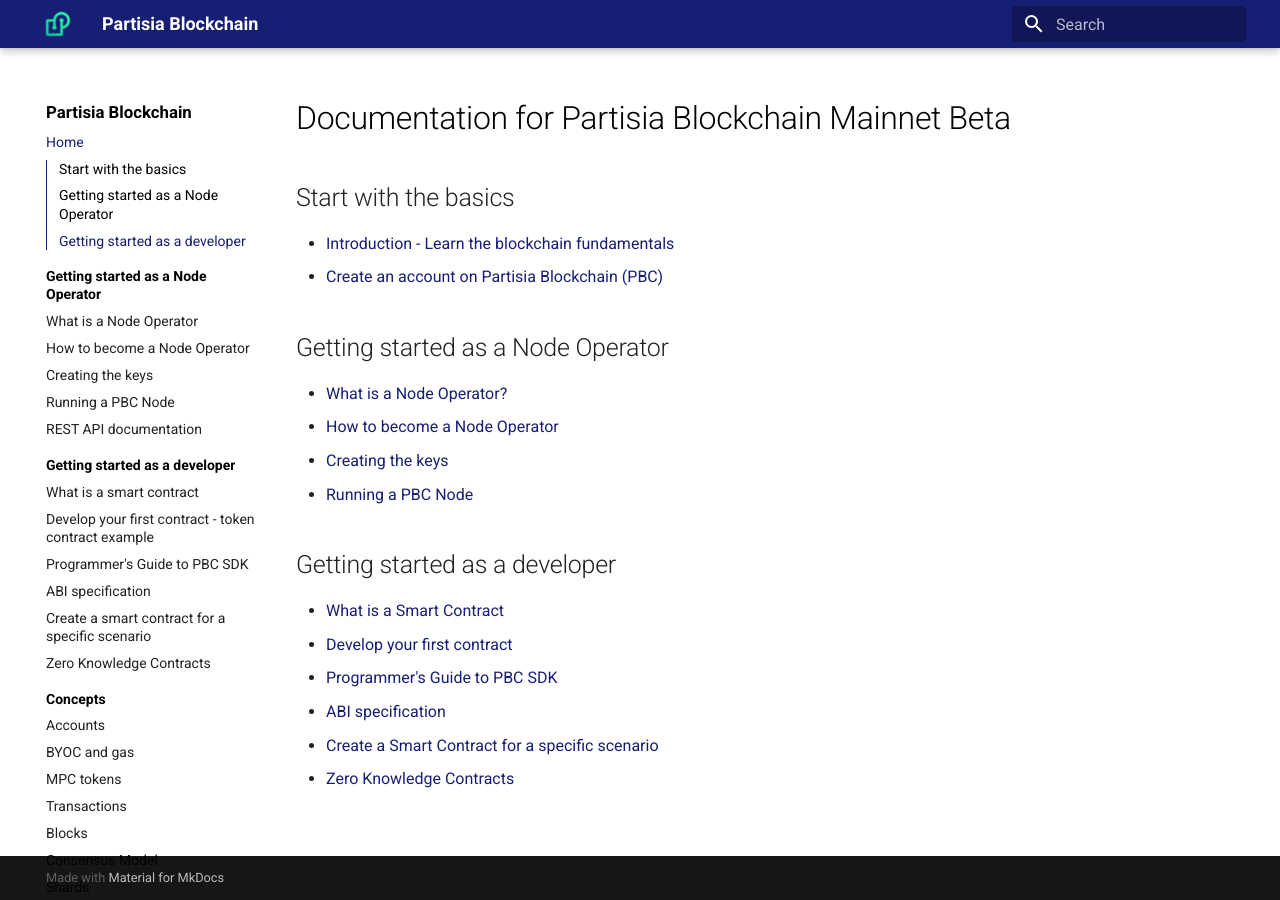
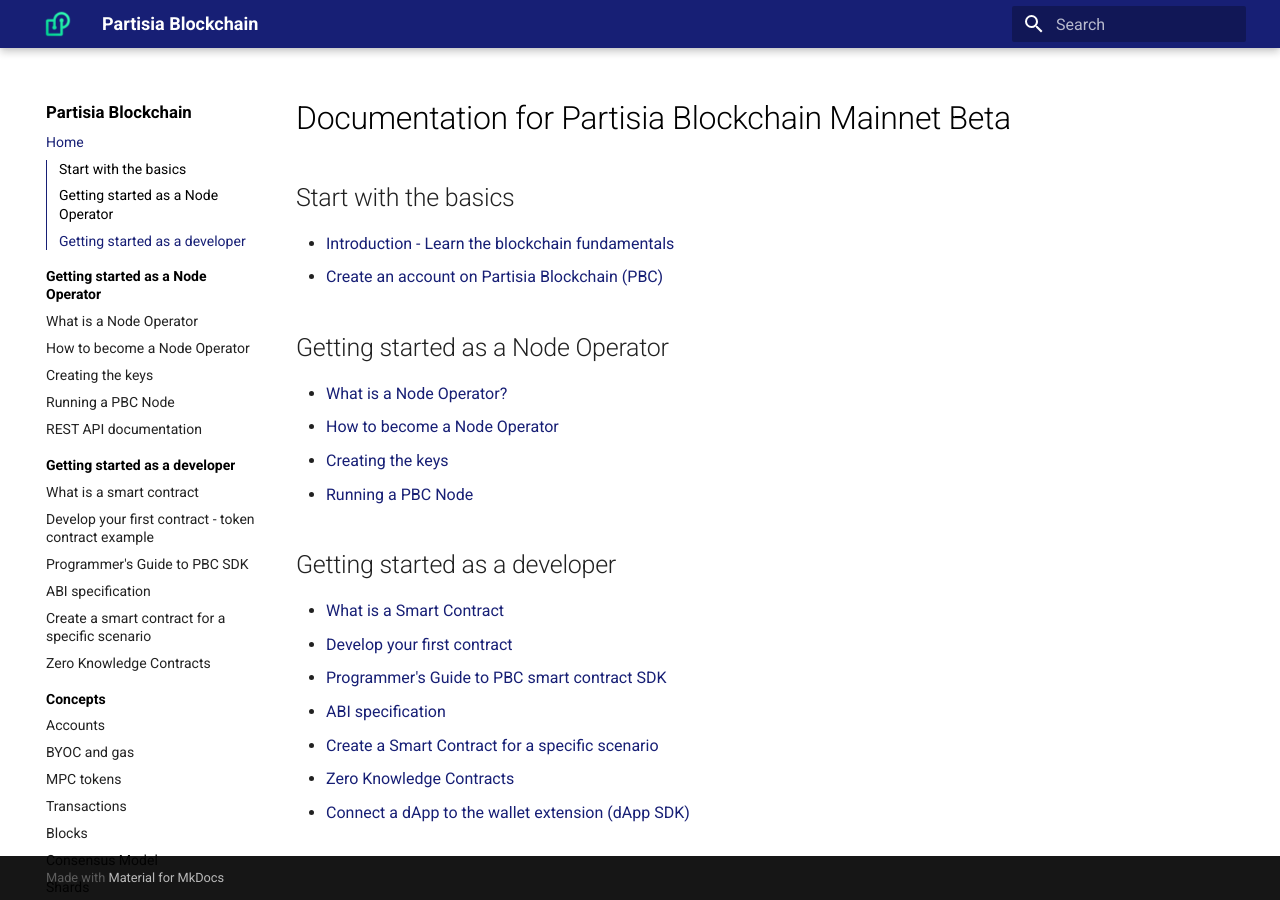
Before and after one commit to 0xSero/partisia-docs, an MkDocs documentation site: the page built from docs/index.md, in a window 1280 px wide. Built offline with MkDocs 1.6.1 and Material for MkDocs 9.7.7, drawn with Linux system fonts in a browser that asks for light colours; a script that is not in the unit is left out.

Commit message:
Link to Thomas' dApp SDK

```diff
--- a/docs/index.md
+++ b/docs/index.md
@@ -16,7 +16,8 @@
 ## Getting started as a developer
 - [What is a Smart Contract](contract-development.md)
 - [Develop your first contract](token-contract.md)
-- [Programmer's Guide to PBC SDK](programmers_guide.md)
+- [Programmer's Guide to PBC smart contract SDK](programmers_guide.md)
 - [ABI specification](abiv1.md)
 - [Create a Smart Contract for a specific scenario](voting-contract.md)
 - [Zero Knowledge Contracts](vickrey.md)
+- [Connect a dApp to the wallet extension (dApp SDK)](https://partisiablockchain.gitlab.io/partisia-wallet-sdk-docs/#/partisia)
```
